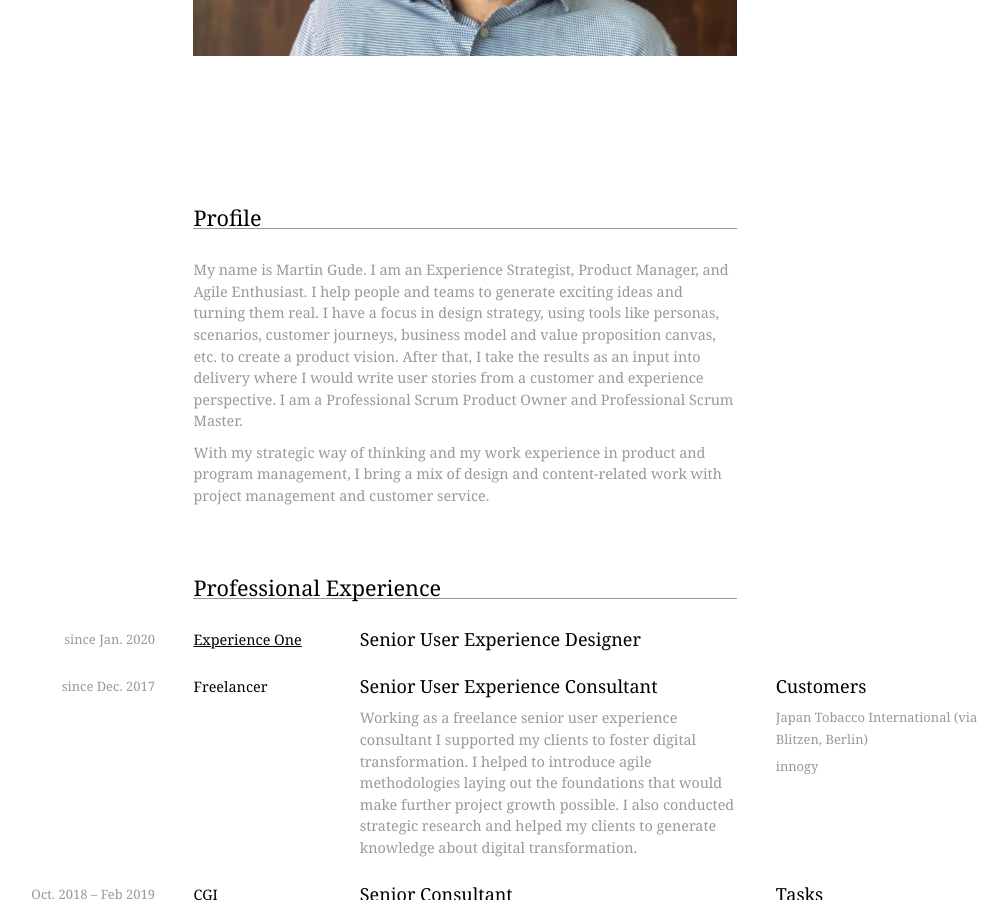
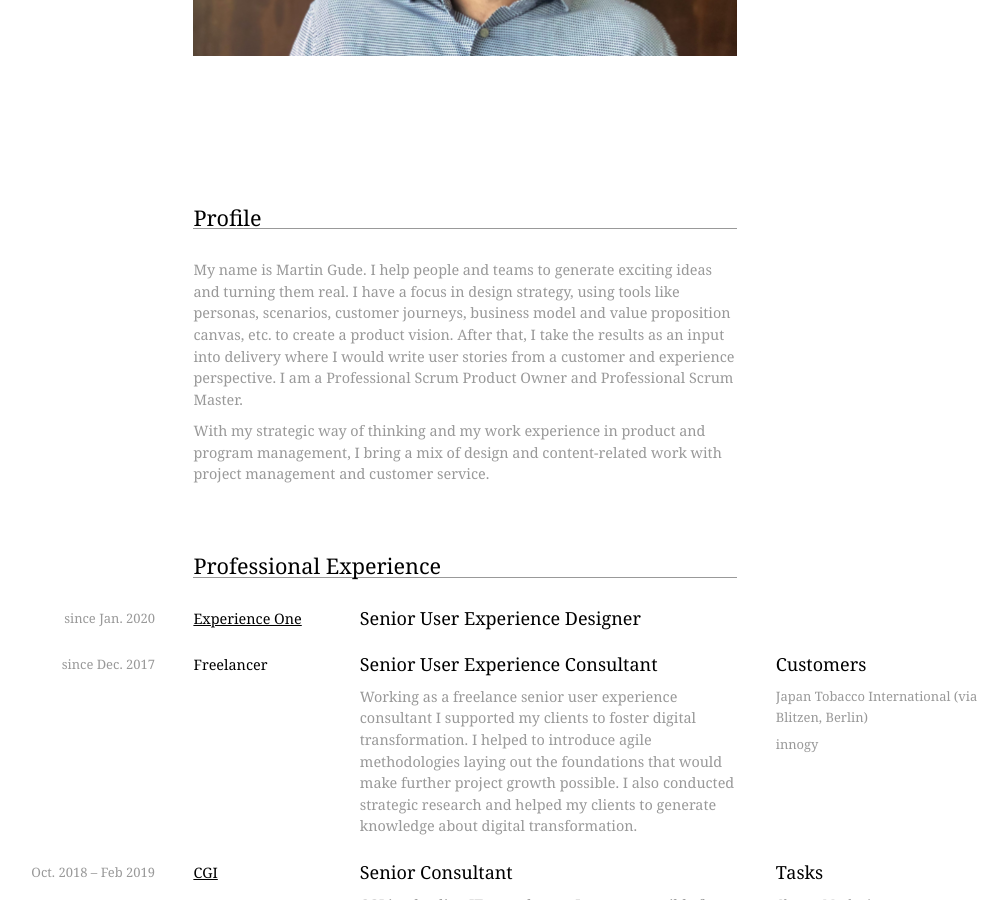
Before and after one commit to ma6/ma6.github.io, a Jekyll site: the page built from _pages/index.md, in a window 1280 px wide and 900 px high, scrolled down 530 px. Shown: the whole window, without its empty margins (133-1140 px from the left). Built offline with Jekyll 4.4.1, drawn with Linux system fonts in a browser that asks for light colours; some web fonts are replaced; comment, search, counter and statistics services are not loaded.

Commit message:
Update profile.html

```diff
--- a/_includes/profile.html
+++ b/_includes/profile.html
@@ -6,7 +6,7 @@
 <div class="row">
     <div class="seven columns offset-by-two">
         <p>
-            My name is Martin Gude. I am an Experience Strategist, Product Manager, and Agile Enthusiast. I help people and teams to generate exciting ideas and turning them real. I have a focus in design strategy, using tools like personas, scenarios, customer journeys, business model and value proposition canvas, etc. to create a product vision. After that, I take the results as an input into delivery where I would write user stories from a customer and experience perspective. I am a Professional Scrum Product Owner and Professional Scrum Master.
+            My name is Martin Gude. <!--I am an Experience Strategist, Product Manager, and Agile Enthusiast. --> I help people and teams to generate exciting ideas and turning them real. I have a focus in design strategy, using tools like personas, scenarios, customer journeys, business model and value proposition canvas, etc. to create a product vision. After that, I take the results as an input into delivery where I would write user stories from a customer and experience perspective. I am a Professional Scrum Product Owner and Professional Scrum Master.
         </p>
         <p>
             With my strategic way of thinking and my work experience in product and program management, I bring a mix of design and content-related work with project management and customer service.
```
